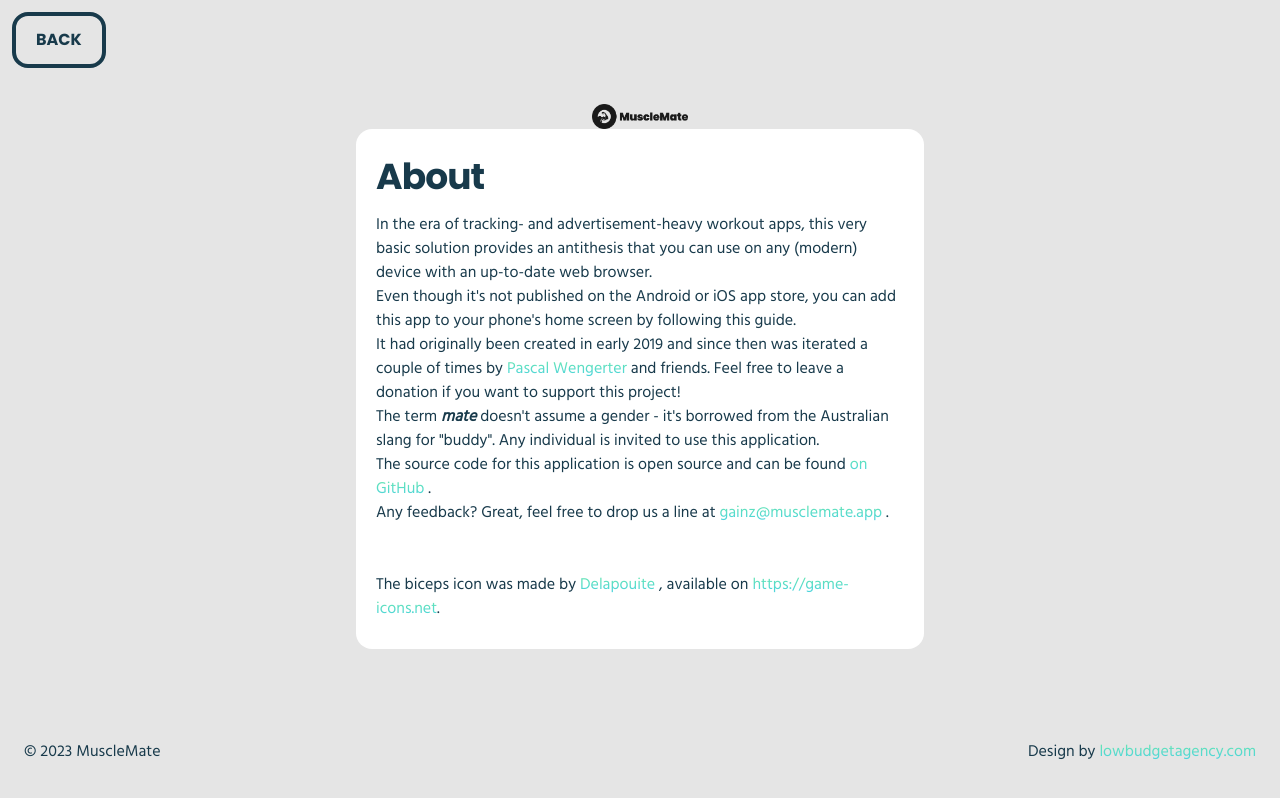
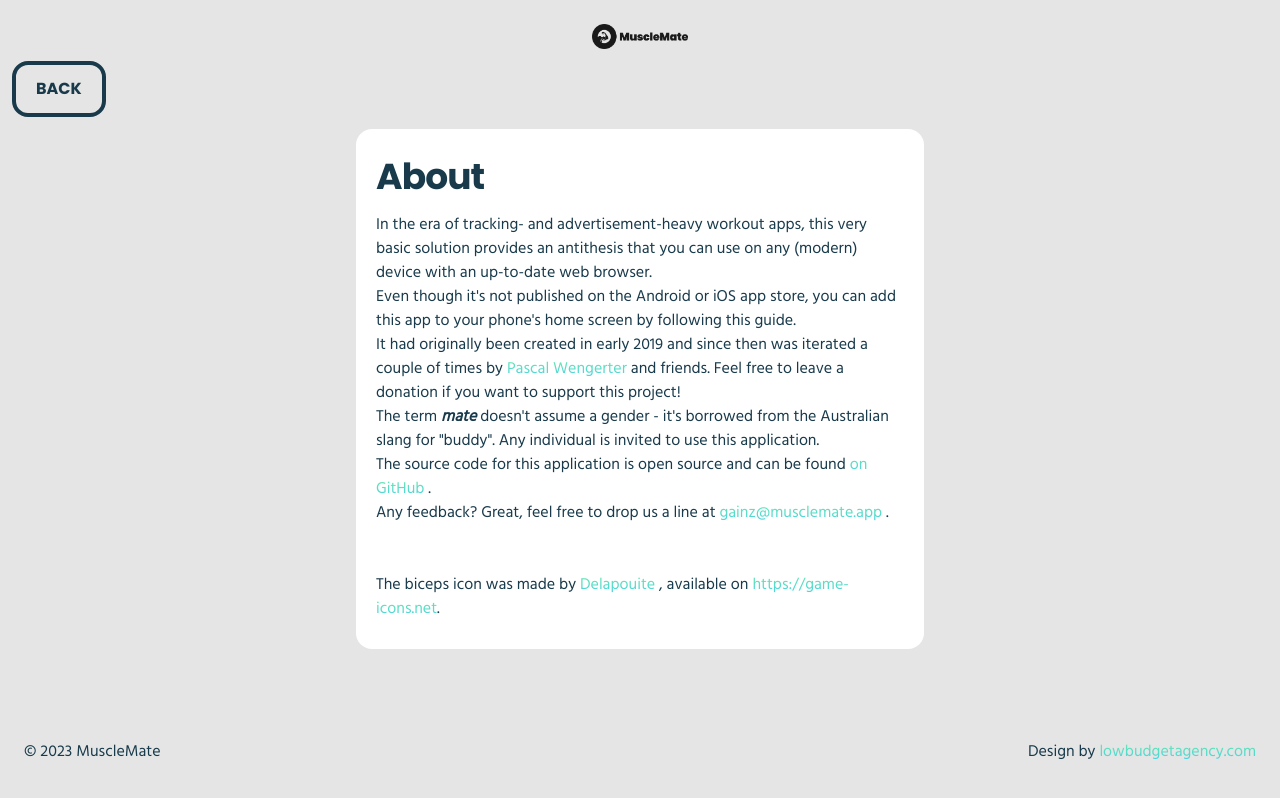
Before and after one commit to pascalwengerter/musclemate-frontend, a Vue app: page /about in a window 1280 px wide. Built offline with nearby package versions, Linux system fonts and the light colour scheme.

Commit message:
Change order of logo and back button for static views

```diff
--- a/src/views/static/About.vue
+++ b/src/views/static/About.vue
@@ -1,6 +1,6 @@
 <template>
+  <DarkLogo />
   <BackButton />
-  <DarkLogo />
   <WorkoutCard>
     <h1>About</h1>
     <p>
--- a/src/views/static/Privacy.vue
+++ b/src/views/static/Privacy.vue
@@ -1,6 +1,6 @@
 <template>
+  <DarkLogo />
   <BackButton />
-  <DarkLogo />
   <WorkoutCard>
     <h1>Privacy & Legal</h1>
     <h2>Legal</h2>
--- a/src/views/static/ToC.vue
+++ b/src/views/static/ToC.vue
@@ -1,6 +1,6 @@
 <template>
+  <DarkLogo />
   <BackButton />
-  <DarkLogo />
   <WorkoutCard>
     <h1>Terms & Conditions</h1>
     <p>
```
